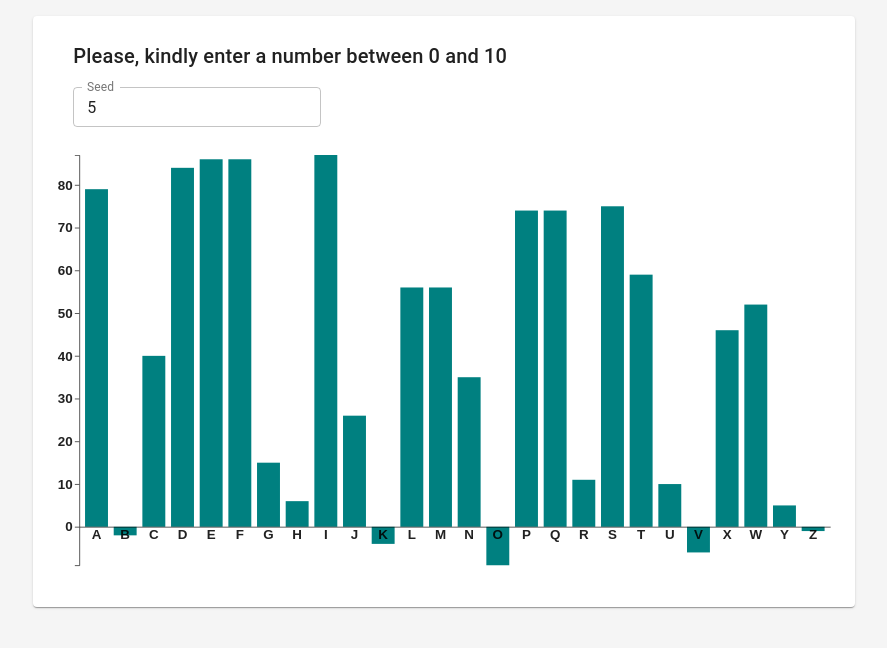
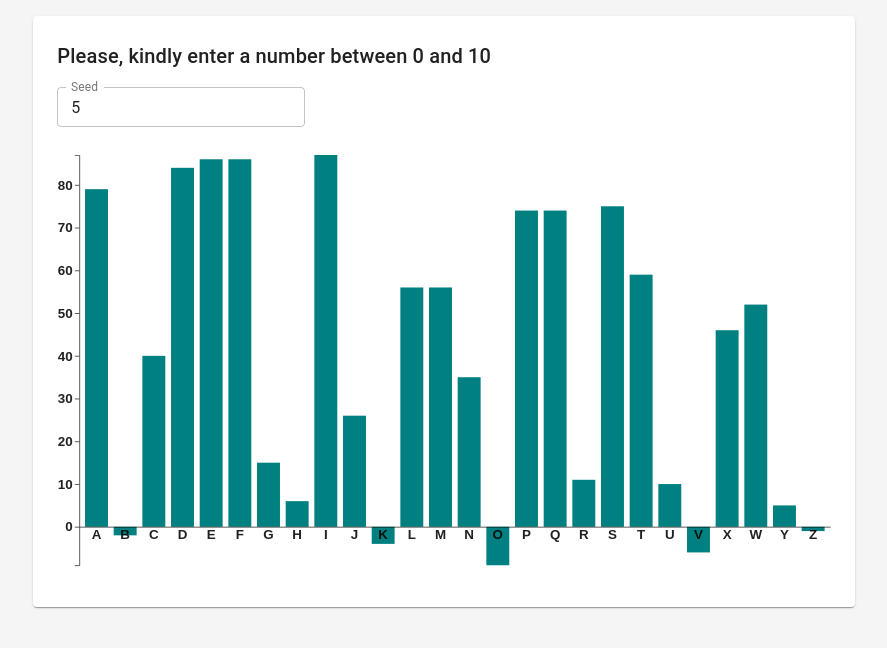
Before and after one commit to rafaelribeiros/d3-mup-test, a React (Create React App) app: page / in a window 1280 px wide. Shown: the top 648 px of the page, without its empty margins (196-1083 px from the left). Built offline with nearby package versions, Linux system fonts and the light colour scheme.

Commit message:
# Adjusting space

```diff
--- a/src/barGraph/BarGraph.jsx
+++ b/src/barGraph/BarGraph.jsx
@@ -21,8 +21,7 @@ const useStyles = makeStyles(theme => ({
     margin: theme.spacing(2)
   },
   inputContainer: {
-    paddingBottom: theme.spacing(3),
-    paddingLeft: theme.spacing(2)
+    paddingBottom: theme.spacing(3)
   }
 }));
 
@@ -77,8 +76,7 @@ export function BarGraph() {
       })
       .attr("y", () => {
         return height;
-      })
-      .attr("height", 0);
+      });
 
     renderXAxis(xAxis, svgElement);
     renderYAxis(yAxis, svgElement);
@@ -128,6 +126,7 @@ export function BarGraph() {
         d3.max(values.map(d => d.value))
       ])
       .range([height - yScale(d3.min(values.map(d => d.value))), 0]);
+
     return { yAxis: d3.axisLeft(yAxisScale), yScale };
   };
 
```
